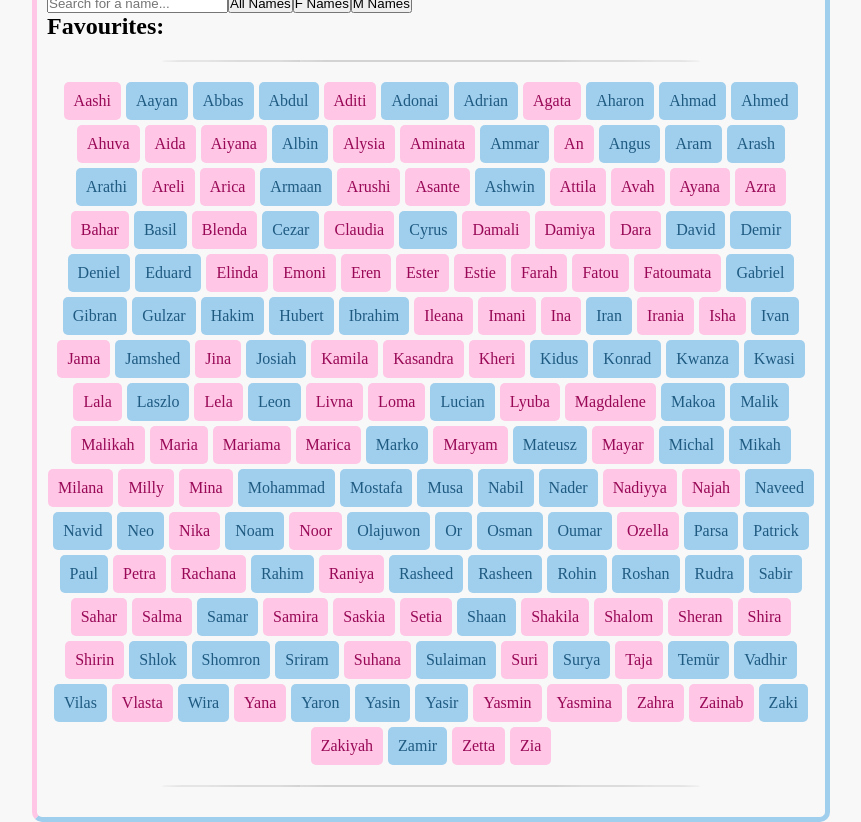
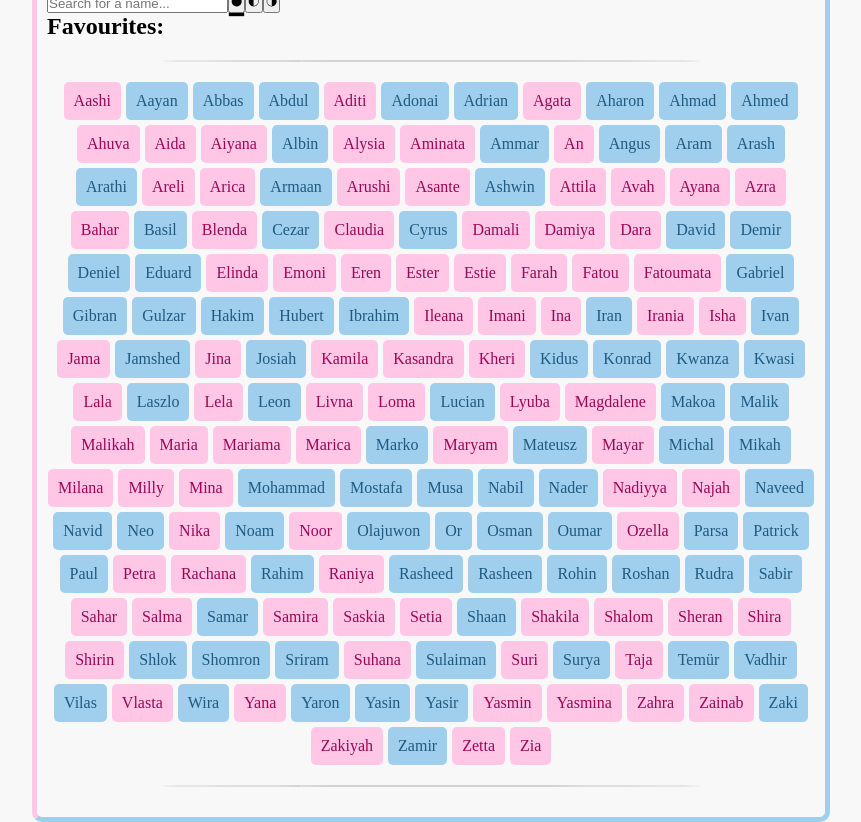
Before and after one commit to carltonLND/baby-names-react, a React (Vite) app: page / in a window 1280 px wide. Shown: the whole page, without its empty margins (209-1070 px from the left). Built offline with nearby package versions, Linux system fonts and the light colour scheme.

Commit message:
Add button icons with react-icons

```diff
--- a/src/components/nameFilter.tsx
+++ b/src/components/nameFilter.tsx
@@ -1,4 +1,9 @@
 import { useState } from "react";
+import {
+  WiMoonAltFirstQuarter,
+  WiMoonAltThirdQuarter,
+  WiMoonFull,
+} from "react-icons/wi";
 
 export type FilterState = "all" | "f" | "m";
 
@@ -9,6 +14,8 @@ interface NameSearchProps {
 
 export function NameFilter({ handleSearch, handleClick }: NameSearchProps) {
   const [inputValue, setInputValue] = useState("");
+  //@ts-ignore
+  const [activeFilter, setactiveFilter] = useState<FilterState>("all");
 
   return (
     <section className="name-filter">
@@ -24,27 +31,39 @@ export function NameFilter({ handleSearch, handleClick }: NameSearchProps) {
       />
       <button
         className="btn-filter btn-all"
+        style={{
+          boxShadow: activeFilter === "all" ? "0 4px 1px -1px black" : "none",
+        }}
         onClick={() => {
           handleClick("all", inputValue);
+          setactiveFilter("all");
         }}
       >
-        All Names
+        <WiMoonFull />
       </button>
       <button
         className="btn-filter btn-f"
+        style={{
+          boxShadow: activeFilter === "f" ? "0 4px 1px -1px black" : "none",
+        }}
         onClick={() => {
           handleClick("f", inputValue);
+          setactiveFilter("f");
         }}
       >
-        F Names
+        <WiMoonAltFirstQuarter />
       </button>
       <button
         className="btn-filter btn-m"
+        style={{
+          boxShadow: activeFilter === "m" ? "0 4px 1px -1px black" : "none",
+        }}
         onClick={() => {
           handleClick("m", inputValue);
+          setactiveFilter("m");
         }}
       >
-        M Names
+        <WiMoonAltThirdQuarter />
       </button>
     </section>
   );
```
